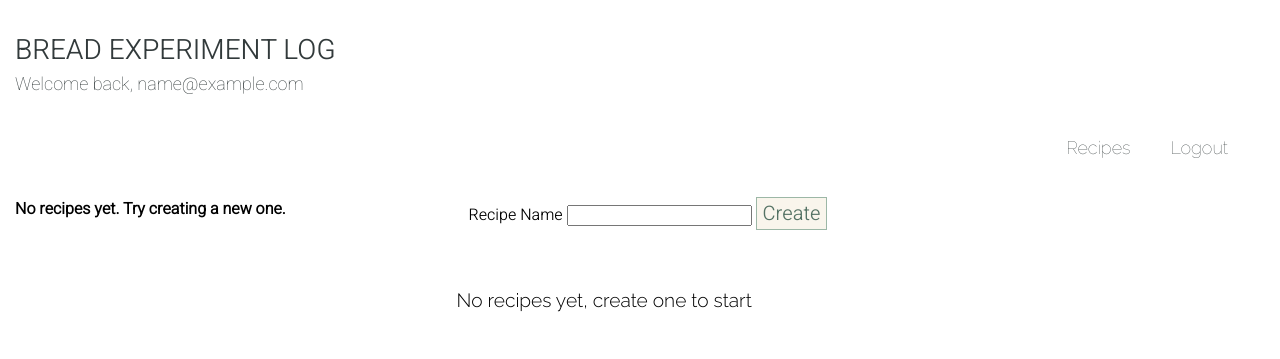
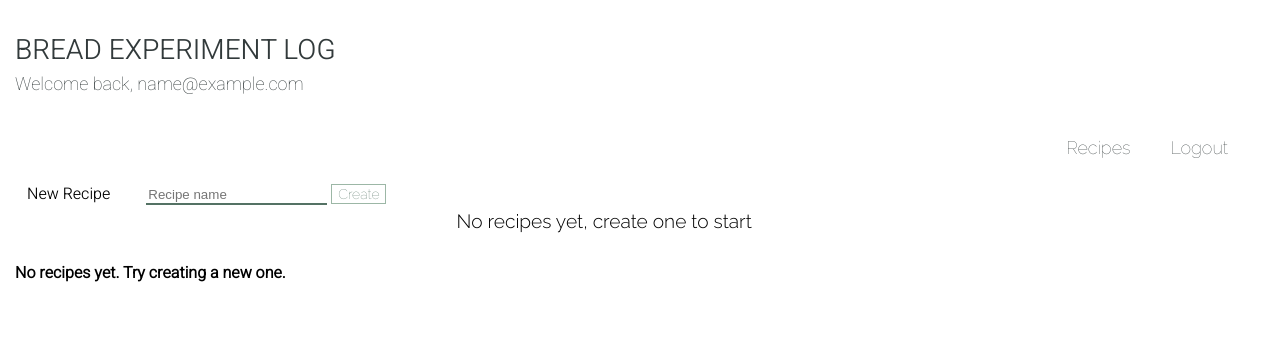
Before and after one commit to kailin-lu/BreadLog, a Flask app: page /recipes in a window 1280 px wide. Shown: the top 359 px of the page. Run offline with Flask 2, Linux system fonts and the light colour scheme; the visitor is signed in with stand-in values (Sample User, id 1); data comes from the database, SQL or seed files in the repository; data that the repository does not hold is empty.

Commit message:
recipe table

```diff
--- a/breadlog/forms.py
+++ b/breadlog/forms.py
@@ -39,7 +39,9 @@ class StepForm(FlaskForm):
         ('shape', 'Shape'),
         ('bake', 'Bake')
     ]
-    step_number = IntegerField('Step Number', validators=[NumberRange(min=0)])
+    step_number = IntegerField('Step Number',
+                               render_kw={'placeholder': 'Enter a number'},
+                               validators=[NumberRange(min=0)])
     action = SelectField('Action', choices=action_choices)
     minutes = IntegerField('Timer', default=0)
     notes = TextAreaField('Details', default='')
@@ -57,6 +59,7 @@ class StepForm(FlaskForm):
 
 
 class RecipeForm(FlaskForm):
-    recipe_name = StringField('Recipe Name',
+    recipe_name = StringField('New Recipe',
+                              render_kw={"placeholder": "Recipe name"},
                               validators=[DataRequired(), Length(min=1, max=50)])
     submit = SubmitField('Create')
--- a/breadlog/static/main.css
+++ b/breadlog/static/main.css
@@ -125,6 +125,19 @@ fieldset {
     border: 0;
 }
 
+.table-header {
+    font-family:'Raleway';
+    font-weight:300;
+    font-size:20px;
+    text-align: center;
+}
+
+table {
+    margin-left: auto;
+    margin-right: auto;
+}
+
+
 a.menu:hover {
     color:#547264;
     text-decoration: underline;
@@ -142,6 +155,23 @@ a.title:hover {
 a.title, a.title:visited {
     text-decoration: none;
     color: #323A3B;
+}
+
+button.recipe-name {
+    font-size: 16px;
+    font-family: 'Raleway';
+    font-weight: 300;
+    transition-duration: 0.4s;
+    padding: .2em .4em;
+}
+button.recipe-name:hover {
+    color:white;
+    background-color:#9CB7A6;
+}
+
+input {
+    border: none;
+    border-bottom: 0.2em solid  #547264;
 }
 
 span:before{
@@ -243,6 +273,16 @@ a.button {
     font-size: 20px
 }
 
+.call-to-action-small {
+    border: 1px solid #9CB7A6;
+    background-color: white;
+    color: #547264;
+    font-family: 'Raleway';
+    font-weight: 100;
+    font-size: 14px
+}
+
+
 .placeholder-show {
     font-family: 'Raleway';
     font-size: 1.2em;
--- a/breadlog/templates/recipes.html
+++ b/breadlog/templates/recipes.html
@@ -14,14 +14,23 @@
 <div class="row">
     <!--Sidebar of existing recipes-->
     <div class="col-4">
+        <form method="POST" action=""> <!--action="" means post to the same route we're on-->
+            {{ form.hidden_tag() }} <!--add a CSRF token-->
+            <fieldset>
+                <div>
+                    {{ form.recipe_name.label(class="") }}<span></span>
+                    {{ form.recipe_name(class="")}}
+                    {{ form.submit(class="call-to-action-small") }}
+                </div>
+            </fieldset>
+        </form>
+        <br>
         {% if recipes|length < 1 %}
         <h4>No recipes yet. Try creating a new one.</h4>
         {% else %}
-        <h4>Recipes</h4>
+        <div class="box">
+            <h3 class="table-header">RECIPE BOX</h3>
             <table>
-            <tr>
-                <th>Recipe</th>
-            </tr>
                 {% for recipe in recipes %}
                     <tr>
                         <td><button class="recipe-name" data-name="{{ recipe.id }}">{{ recipe.name }}</button></td>
@@ -30,22 +39,11 @@
                     </tr>
                 {% endfor %}
             </table>
+        </div>
         {% endif %}
     </div>
     <!--On the right we'll have create new recipe + space to load existing recipe-->
     <div class="col-8">
-        <div class="col-8">
-            <form method="POST" action=""> <!--action="" means post to the same route we're on-->
-                {{ form.hidden_tag() }} <!--add a CSRF token-->
-                <fieldset>
-                    <div>
-                        {{ form.recipe_name.label(class="form-control-label") }}<!--add classes inside parens-->
-                        {{ form.recipe_name(class="form-control form-control-lg")}}
-                        {{ form.submit(class="call-to-action") }}
-                    </div>
-                </fieldset>
-            </form>
-        </div>
         <div class="col-8">
             <div id="placeholder"class="placeholder-show">
                 {% if recipes | length < 1 %}
@@ -53,6 +51,7 @@
                 {% else %}
                 <!--Show information for the first recipe-->
                 <h1>{{ recipes[0].name }}</h1>
+                <hr>
                 <p>Total time: {{ recipes[0].total_minutes }} minutes</p>
                 <h4>Ingredients</h4>
                 <p>PLACEHOLDER FOR TOTAL INGREDIENTS LIST</p>
@@ -64,6 +63,7 @@
             </div>
             <div id="requested-recipe" class="placeholder-hide">
                 <h1 id="recipe-name"></h1>
+                <hr>
                 <p id="recipe-min"></p>
                 <h4>Ingredients</h4>
                 <p>PLACEHOLDER FOR TOTAL INGREDIENTS LIST</p>
```
Lines whose indentation alone changed are shown as unchanged.
